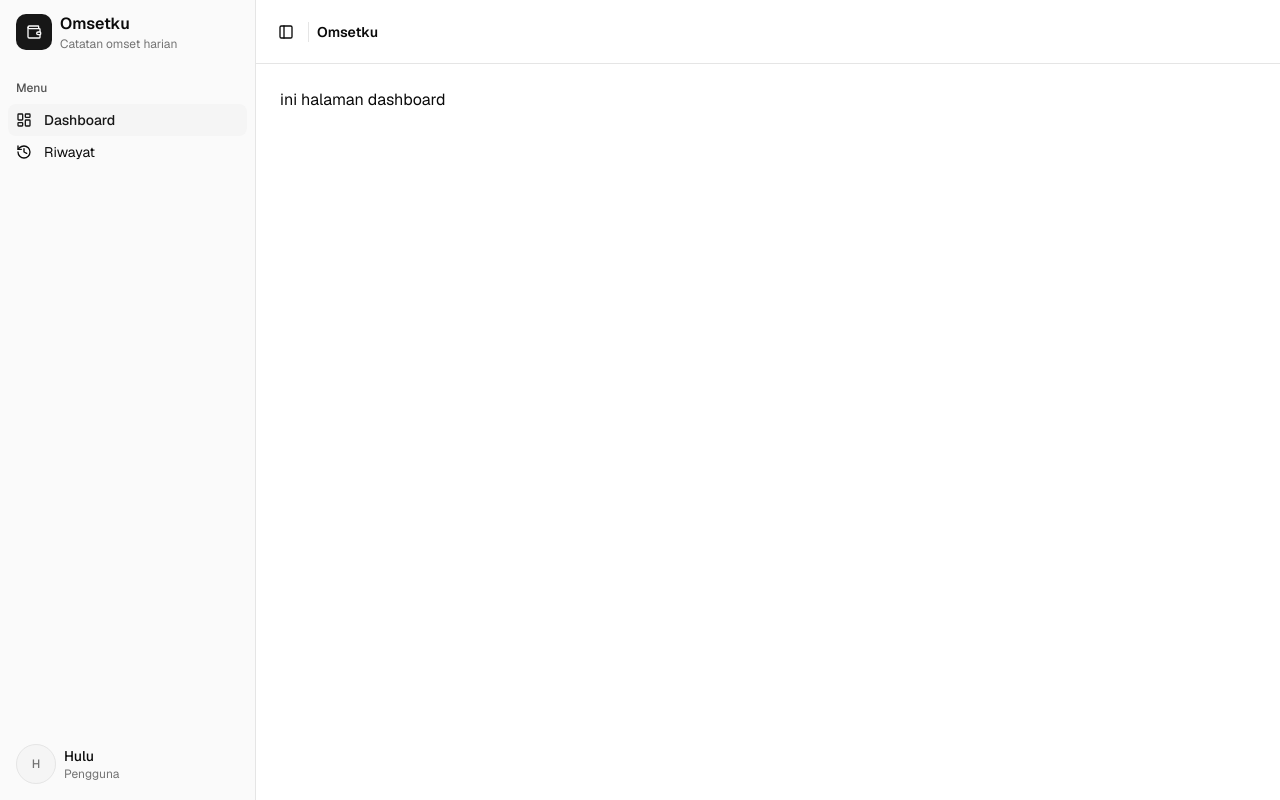
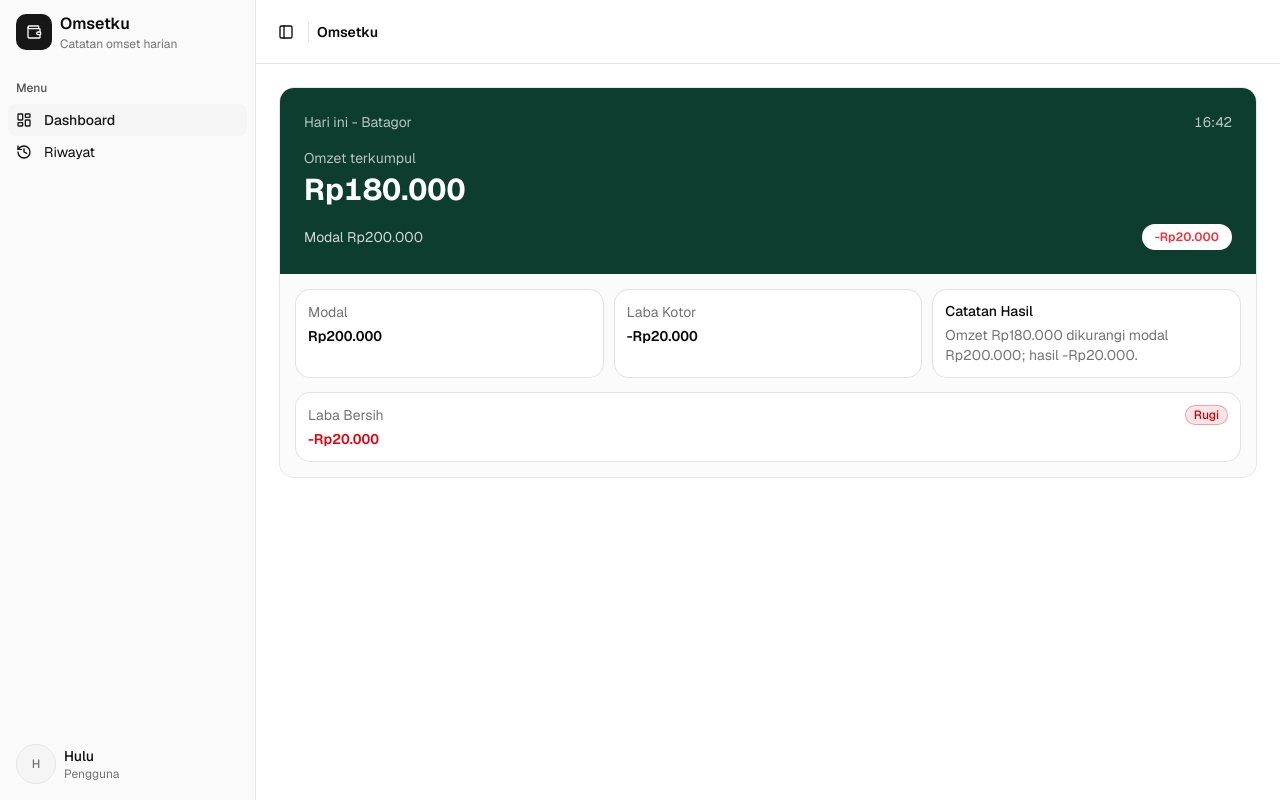
Before and after one commit to marten433-byt/kelompok-3-project, a Next.js app: page /dashboard in a window 1280 px wide. Built offline with nearby package versions, Linux system fonts and the light colour scheme; no server answers.

Commit message:
Update halaman dashboard
Menyesuaikan dengan saran teman

```diff
--- /dev/null
+++ b/src/app/(sidebar)/dashboard/_components/summary.tsx
@@ -0,0 +1,135 @@
+import { Badge } from "@/components/ui/badge";
+import {
+  Card,
+  CardContent,
+  CardDescription,
+  CardHeader,
+  CardTitle,
+} from "@/components/ui/card";
+
+const numberFormatter = new Intl.NumberFormat("id-ID", {
+  maximumFractionDigits: 0,
+});
+
+function formatRupiah(value: number) {
+  return `${value < 0 ? "-" : ""}Rp${numberFormatter.format(Math.abs(value))}`;
+}
+
+type SummaryProps = {
+  outlet?: string;
+  waktu?: string;
+  omzet?: number;
+  modal?: number;
+  labaKotor?: number;
+  labaBersih?: number;
+  catatan?: string;
+};
+
+export function Summary({
+  outlet = "Batagor",
+  waktu = "16:42",
+  omzet = 180_000,
+  modal = 200_000,
+  labaKotor = omzet - modal,
+  labaBersih = omzet - modal,
+  catatan,
+}: SummaryProps) {
+  // Laba bersih negatif berarti rugi, selain itu dianggap untung.
+  const untung = labaBersih >= 0;
+
+  const catatanHasil =
+    catatan ??
+    `Omzet ${formatRupiah(omzet)} dikurangi modal ${formatRupiah(modal)}; hasil ${formatRupiah(labaBersih)}.`;
+
+  const labaBersihColor = untung
+    ? "text-emerald-600 dark:text-emerald-400"
+    : "text-red-600 dark:text-red-400";
+
+  const statusColor = untung
+    ? "border-emerald-600/30 bg-emerald-600/10 text-emerald-700 dark:border-emerald-400/30 dark:bg-emerald-400/10 dark:text-emerald-400"
+    : "border-red-600/30 bg-red-600/10 text-red-700 dark:border-red-400/30 dark:bg-red-400/10 dark:text-red-400";
+
+  const heroBadgeColor = untung ? "text-emerald-600" : "text-red-500";
+
+  return (
+    <Card className="gap-0 bg-muted/40 py-0">
+      {/* Header hero: ringkasan omzet hari ini */}
+      <div className="rounded-b-none bg-[#0C3D2F] px-6 pt-6 pb-6">
+        <div className="flex items-center justify-between gap-3 text-sm">
+          <span className="text-white/70">{`Hari ini - ${outlet}`}</span>
+          <span className="tabular-nums text-white/70">{waktu}</span>
+        </div>
+
+        <div className="mt-4">
+          <p className="text-sm text-white/70">Omzet terkumpul</p>
+          <p className="mt-1 text-3xl font-bold text-white tabular-nums">
+            {formatRupiah(omzet)}
+          </p>
+        </div>
+
+        <div className="mt-4 flex items-center justify-between gap-3">
+          <span className="text-sm text-white/80">
+            {`Modal ${formatRupiah(modal)}`}
+          </span>
+          <Badge
+            className={`h-auto rounded-full bg-white px-3 py-1 text-xs font-semibold hover:bg-white ${heroBadgeColor}`}
+          >
+            {formatRupiah(labaBersih)}
+          </Badge>
+        </div>
+      </div>
+
+      <CardContent className="flex flex-col gap-4 py-4">
+        {/* Bagian pertama: modal, laba kotor, dan catatan hasil */}
+        <section
+          aria-label="Ringkasan modal dan laba kotor"
+          className="grid gap-3 sm:grid-cols-2 lg:grid-cols-3"
+        >
+          <Card size="sm" className="h-full">
+            <CardHeader>
+              <CardDescription>Modal</CardDescription>
+              <CardTitle className="text-2xl font-semibold tabular-nums">
+                {formatRupiah(modal)}
+              </CardTitle>
+            </CardHeader>
+          </Card>
+
+          <Card size="sm" className="h-full">
+            <CardHeader>
+              <CardDescription>Laba Kotor</CardDescription>
+              <CardTitle className="text-2xl font-semibold tabular-nums">
+                {formatRupiah(labaKotor)}
+              </CardTitle>
+            </CardHeader>
+          </Card>
+
+          <Card size="sm" className="h-full">
+            <CardHeader>
+              <CardTitle>Catatan Hasil</CardTitle>
+              <CardDescription>{catatanHasil}</CardDescription>
+            </CardHeader>
+          </Card>
+        </section>
+
+        {/* Bagian kedua: laba bersih dengan warna sesuai untung/rugi */}
+        <section aria-label="Ringkasan laba bersih">
+          <Card size="sm">
+            <CardHeader>
+              <div className="flex items-center justify-between gap-2">
+                <CardDescription>Laba Bersih</CardDescription>
+                <Badge variant="outline" className={statusColor}>
+                  {untung ? "Untung" : "Rugi"}
+                </Badge>
+              </div>
+              <CardTitle
+                className={`text-2xl font-semibold tabular-nums ${labaBersihColor}`}
+              >
+                {formatRupiah(labaBersih)}
+              </CardTitle>
+            </CardHeader>
+          </Card>
+        </section>
+      </CardContent>
+    </Card>
+  );
+}
--- a/src/app/(sidebar)/dashboard/page.tsx
+++ b/src/app/(sidebar)/dashboard/page.tsx
@@ -1,3 +1,5 @@
+import { Summary } from "./_components/summary";
+
 export default function DashboardPage() {
-  return <>ini halaman dashboard</>;
+  return <Summary />;
 }
--- a/src/components/common/app-sidebar.tsx
+++ b/src/components/common/app-sidebar.tsx
@@ -35,7 +35,7 @@ const navigationItems: NavigationItem[] = [
   },
   {
     title: "Riwayat",
-    href: "/dashboard/riwayat",
+    href: "/riwayat",
     icon: HistoryIcon,
   },
 ];
@@ -48,7 +48,7 @@ export function AppSidebar() {
   const pathname = usePathname();
   const { setOpenMobile } = useSidebar();
 
-  // Hanya sorot menu paling spesifik (mis. "Riwayat" saat di /dashboard/riwayat).
+  // Hanya sorot menu paling spesifik (mis. "Riwayat" saat di /riwayat).
   const activeHref = [...navigationItems]
     .sort((a, b) => b.href.length - a.href.length)
     .find((item) => isNavigationActive(pathname, item.href))?.href;
```
Also changed, not shown: src/app/(sidebar)/dashboard/_components/modal.tsx (added), src/app/(sidebar)/layout.tsx (renamed from src/app/(sidebar)/dashboard/layout.tsx), src/app/(sidebar)/riwayat/page.tsx (renamed from src/app/(sidebar)/dashboard/riwayat/page.tsx).
